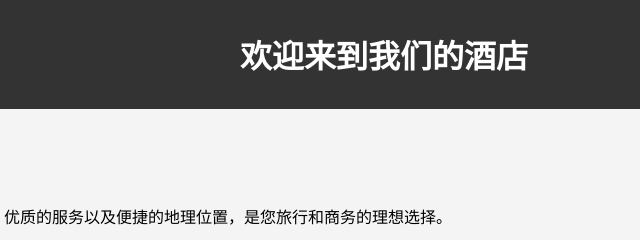
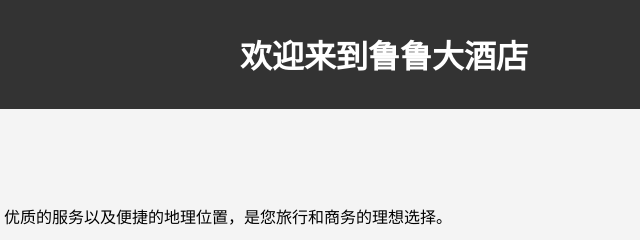
Before and after one commit to xiaoqilt/Biglulu, a plain HTML site: page index.html in a window 1280 px wide. Shown: the top 240 px of the page, 256-896 px from the left. Drawn offline with Linux system fonts and the light colour scheme.

Commit message:
Update index.html

```diff
--- a/index.html
+++ b/index.html
@@ -54,7 +54,7 @@
 </head>
 <body>
     <header>
-        <h1>欢迎来到我们的酒店</h1>
+        <h1>欢迎来到鲁鲁大酒店</h1>
     </header>
     <section>
         <h2>关于我们</h2>
```
